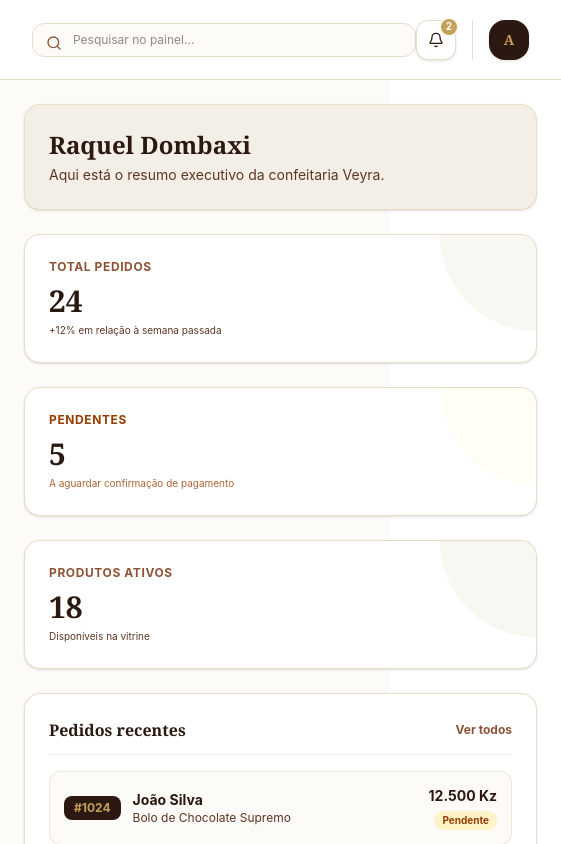
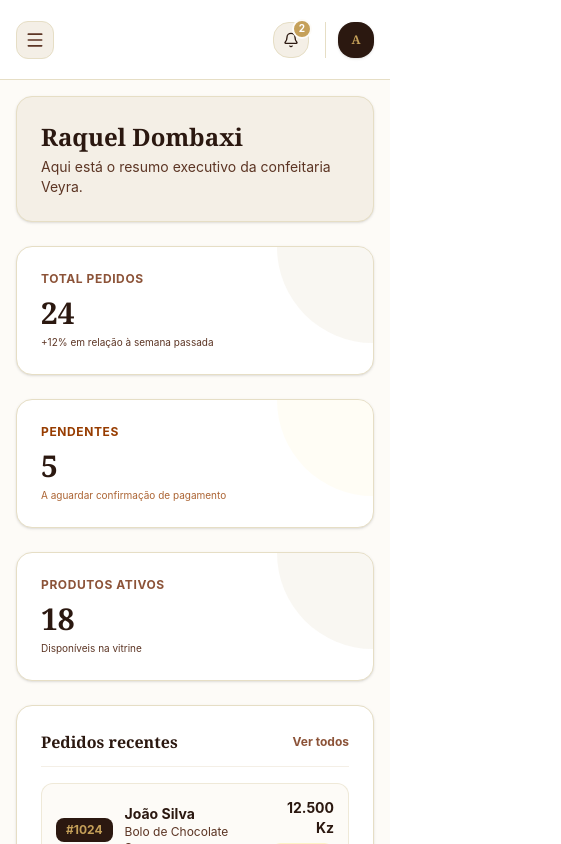
Before and after one commit to Nelsondombaxi/Administra-o-confeitaria-, a React (Vite) app: page / in a window 390 px wide. Both pictures are taken after a click on the button "Entrar no Painel". Shown: the top 844 px of the page, 561 px wide, since content can reach past the window. Built offline with nearby package versions, Linux system fonts and the light colour scheme.

Commit message:
fix: media query configurado tanto para telas menores e maiores

```diff
--- a/src/components/layout/AdminLayout.tsx
+++ b/src/components/layout/AdminLayout.tsx
@@ -22,10 +22,10 @@ export default function AdminLayout({ children, activeTab, setActiveTab, onLogou
         onLogout={onLogout}
       />
 
-      <div className="flex-1 flex flex-col md:pl-64">
-        <Topbar />
+      <div className="flex-1 flex flex-col md:pl-64 w-full min-w-0">
+        <Topbar onOpenSidebar={() => setSidebarOpen(true)} />
 
-        <main className="flex-1 p-6 md:p-8">
+        <main className="flex-1 p-4 md:p-8 overflow-x-hidden">
           {children}
         </main>
       </div>
--- a/src/components/layout/Sidebar.tsx
+++ b/src/components/layout/Sidebar.tsx
@@ -21,13 +21,21 @@ interface SidebarProps {
 export function Sidebar({ isOpen, onClose, activeTab, setActiveTab, onLogout }: SidebarProps) {
   const menuItems = [
     { id: 'dashboard', label: 'Dashboard', icon: LayoutDashboard },
-    { id: 'pedidos', label: 'Pedidos', icon: ShoppingBag, badge: '5' },
+    { id: 'orders', label: 'Pedidos', icon: ShoppingBag, badge: '5' },
     { id: 'produtos', label: 'Produtos', icon: Package },
     { id: 'categorias', label: 'Categorias', icon: FolderTree },
     { id: 'configuracoes', label: 'Configurações', icon: Settings },
   ];
 
   return (
+    <>
+      {isOpen && (
+        <div
+          onClick={onClose}
+          className="fixed inset-0 bg-black/40 z-40 md:hidden backdrop-blur-xs"
+        />
+      )}
+
       <aside className={`
         fixed inset-y-0 left-0 z-50 w-64 bg-[#2b1810] text-[#f4efe6] flex flex-col transition-transform duration-300 ease-in-out border-r border-[#3d2318]
         ${isOpen ? 'translate-x-0' : '-translate-x-full'} md:translate-x-0
@@ -82,5 +90,6 @@ export function Sidebar({ isOpen, onClose, activeTab, setActiveTab, onLogout }:
           </button>
         </div>
       </aside>
+    </>
   );
 }
--- a/src/components/layout/Topbar.tsx
+++ b/src/components/layout/Topbar.tsx
@@ -1,11 +1,24 @@
-import { Search } from 'lucide-react';
+import { useState } from 'react';
+import { Menu, Search } from 'lucide-react';
 import { NotificationBell } from '../notifications/NotificationBell';
 
-export function Topbar() {
+interface TopbarProps {
+  onOpenSidebar: () => void;
+}
+
+export function Topbar({ onOpenSidebar }: TopbarProps) {
   return (
-    <header className="h-20 bg-white border-b border-[#e6dec5] px-8 flex items-center justify-between relative">
-      <div className="flex items-center gap-3 w-96">
-        <div className="relative w-full">
+    <header className="h-20 bg-white border-b border-[#e6dec5] px-4 md:px-8 flex items-center justify-between sticky top-0 z-30">
+      <div className="flex items-center gap-3 flex-1 max-w-md">
+        <button
+          onClick={onOpenSidebar}
+          className="md:hidden p-2 rounded-xl bg-[#f4efe6] text-[#5c3524] hover:bg-[#e6dec5] transition-all cursor-pointer border border-[#e6dec5]"
+          title="Abrir Menu"
+        >
+          <Menu className="w-5 h-5" />
+        </button>
+
+        <div className="relative w-full hidden sm:block">
           <Search className="w-4 h-4 text-[#8c5338] absolute left-3.5 top-3" />
           <input
             type="text"
@@ -18,8 +31,8 @@ export function Topbar() {
       <div className="flex items-center gap-4">
         <NotificationBell />
 
-        <div className="flex items-center gap-3 pl-4 border-l border-[#e6dec5]">
-          <div className="w-10 h-10 rounded-2xl bg-[#2b1810] text-[#c5a059] font-serif font-bold flex items-center justify-center text-sm shadow-sm">
+        <div className="flex items-center gap-3 pl-3 md:pl-4 border-l border-[#e6dec5]">
+          <div className="w-9 h-9 md:w-10 md:h-10 rounded-2xl bg-[#2b1810] text-[#c5a059] font-serif font-bold flex items-center justify-center text-xs md:text-sm shadow-sm">
             A
           </div>
         </div>
--- a/src/components/notifications/NotificationBell.tsx
+++ b/src/components/notifications/NotificationBell.tsx
@@ -22,7 +22,7 @@ export function NotificationBell() {
     <div className="relative">
       <button
         onClick={() => setIsOpen(!isOpen)}
-        className="w-10 h-10 rounded-xl bg-white border border-[#e6dec5] hover:border-[#c5a059] text-[#5c3524] flex items-center justify-center transition-all cursor-pointer relative shadow-sm"
+        className="w-9 h-9 md:w-10 md:h-10 rounded-2xl bg-[#f4efe6] hover:bg-[#e6dec5] flex items-center justify-center text-[#5c3524] transition-all cursor-pointer relative border border-[#e6dec5]"
       >
         <Bell className="w-4 h-4 text-[#2b1810]" />
         {unreadCount > 0 && (
--- a/src/components/notifications/NotificationPanel.tsx
+++ b/src/components/notifications/NotificationPanel.tsx
@@ -1,4 +1,4 @@
-import { Bell, Check } from 'lucide-react';
+import { Bell, Check, FileText, CheckCircle } from 'lucide-react';
 import type { NotificationItemData } from '../../types';
 
 interface NotificationPanelProps {
@@ -12,10 +12,16 @@ interface NotificationPanelProps {
 export function NotificationPanel({ isOpen, notifications, onClose, onMarkAsRead, onMarkAllAsRead }: NotificationPanelProps) {
   if (!isOpen) return null;
 
+  const icons = {
+    order: Bell,
+    proof: FileText,
+  };
+
   return (
     <>
-      <div className="fixed inset-0 z-40" onClick={onClose} />
-      <div className="absolute right-0 mt-3 w-80 md:w-96 bg-white rounded-3xl border border-[#e6dec5] shadow-2xl z-50 overflow-hidden animate-in fade-in zoom-in-95 duration-150">
+      <div className="fixed inset-0 z-40 md:hidden" onClick={onClose} />
+
+      <div className="absolute right-0 sm:right-0 mt-3 w-72 sm:w-80 md:w-96 bg-white rounded-3xl border border-[#e6dec5] shadow-2xl z-50 overflow-hidden animate-in fade-in zoom-in-95 duration-150">
         <div className="p-4 bg-[#fdfbf7] border-b border-[#f4efe6] flex items-center justify-between">
           <div className="flex items-center gap-2">
             <div className="w-8 h-8 rounded-xl bg-[#f4efe6] text-[#8c5338] flex items-center justify-center border border-[#e6dec5]">
@@ -38,25 +44,47 @@ export function NotificationPanel({ isOpen, notifications, onClose, onMarkAsRead
           </div>
         </div>
 
-        <div className="max-h-80 overflow-y-auto divide-y divide-[#f4efe6]">
+        <div className="max-h-80 overflow-y-auto divide-y divide-[#f4efe6] p-2 space-y-1.5">
           {notifications.length === 0 ? (
             <div className="p-8 text-center text-xs text-[#5c3524]">
               Não tens novas notificações.
             </div>
           ) : (
-            notifications.map((n) => (
-              <div
-                key={n.id}
-                onClick={() => onMarkAsRead(n.id)}
-                className={`p-4 transition-all hover:bg-[#fdfbf7] cursor-pointer ${n.unread ? 'bg-[#fffdf9]' : 'opacity-60'}`}
-              >
-                <div className="flex items-start justify-between gap-2">
-                  <h4 className="text-xs font-bold text-[#2b1810]">{n.title}</h4>
-                  <span className="text-[10px] text-[#8c5338] shrink-0">{(n as any).createdAt || (n as any).time || (n as any).date}</span>
+            notifications.map((n) => {
+              const IconComponent = icons[n.type as keyof typeof icons] || CheckCircle;
+
+              return (
+                <div
+                  key={n.id}
+                  onClick={() => onMarkAsRead(n.id)}
+                  className={`p-3.5 rounded-2xl border transition-all cursor-pointer flex items-start gap-3 ${
+                    n.unread
+                      ? 'bg-[#f4efe6]/70 border-[#c5a059]/40 hover:bg-[#f4efe6]'
+                      : 'bg-white border-[#e6dec5] hover:bg-[#fdfbf7]'
+                  }`}
+                >
+                  <div className={`w-8 h-8 rounded-xl flex items-center justify-center shrink-0 border ${
+                    n.unread
+                      ? 'bg-[#5c3524] text-[#fdfbf7] border-[#5c3524]'
+                      : 'bg-[#f4efe6] text-[#8c5338] border-[#e6dec5]'
+                  }`}>
+                    <IconComponent className="w-3.5 h-3.5" />
+                  </div>
+
+                  <div className="flex-1 min-w-0">
+                    <div className="flex items-center justify-between gap-2">
+                      <h4 className="text-xs font-bold text-[#2b1810] font-serif truncate">{n.title}</h4>
+                      <span className="text-[9px] text-[#8c5338] shrink-0">{n.timestamp || (n as any).createdAt || (n as any).time || (n as any).date}</span>
+                    </div>
+                    <p className="text-[11px] text-[#5c3524] mt-0.5 line-clamp-2">{n.description}</p>
+                  </div>
+
+                  {n.unread && (
+                    <span className="w-2 h-2 rounded-full bg-[#c5a059] shrink-0 self-center" />
+                  )}
                 </div>
-                <p className="text-[11px] text-[#5c3524] mt-1">{n.description}</p>
-              </div>
-            ))
+              );
+            })
           )}
         </div>
       </div>
```
Lines whose indentation alone changed are shown as unchanged.
